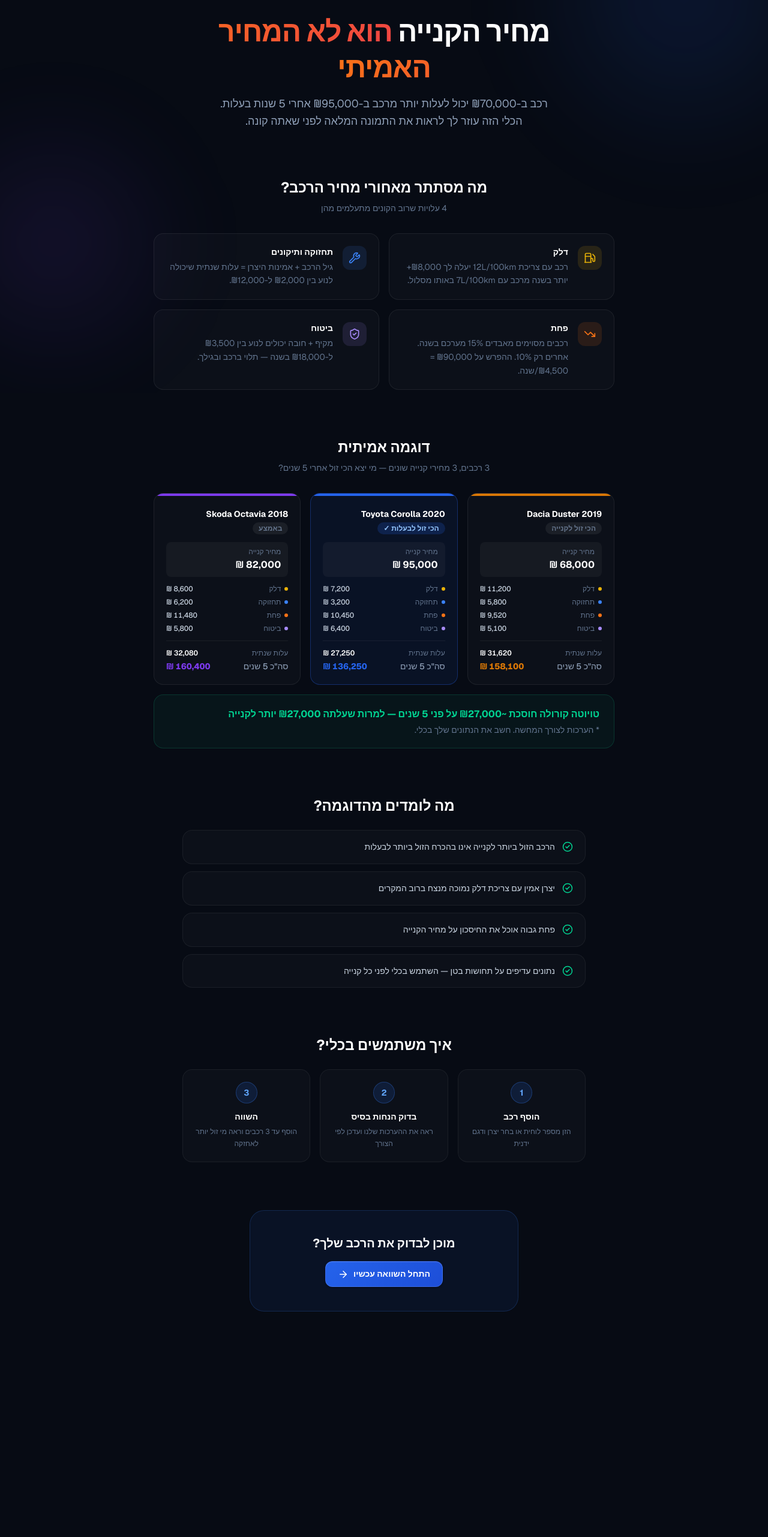
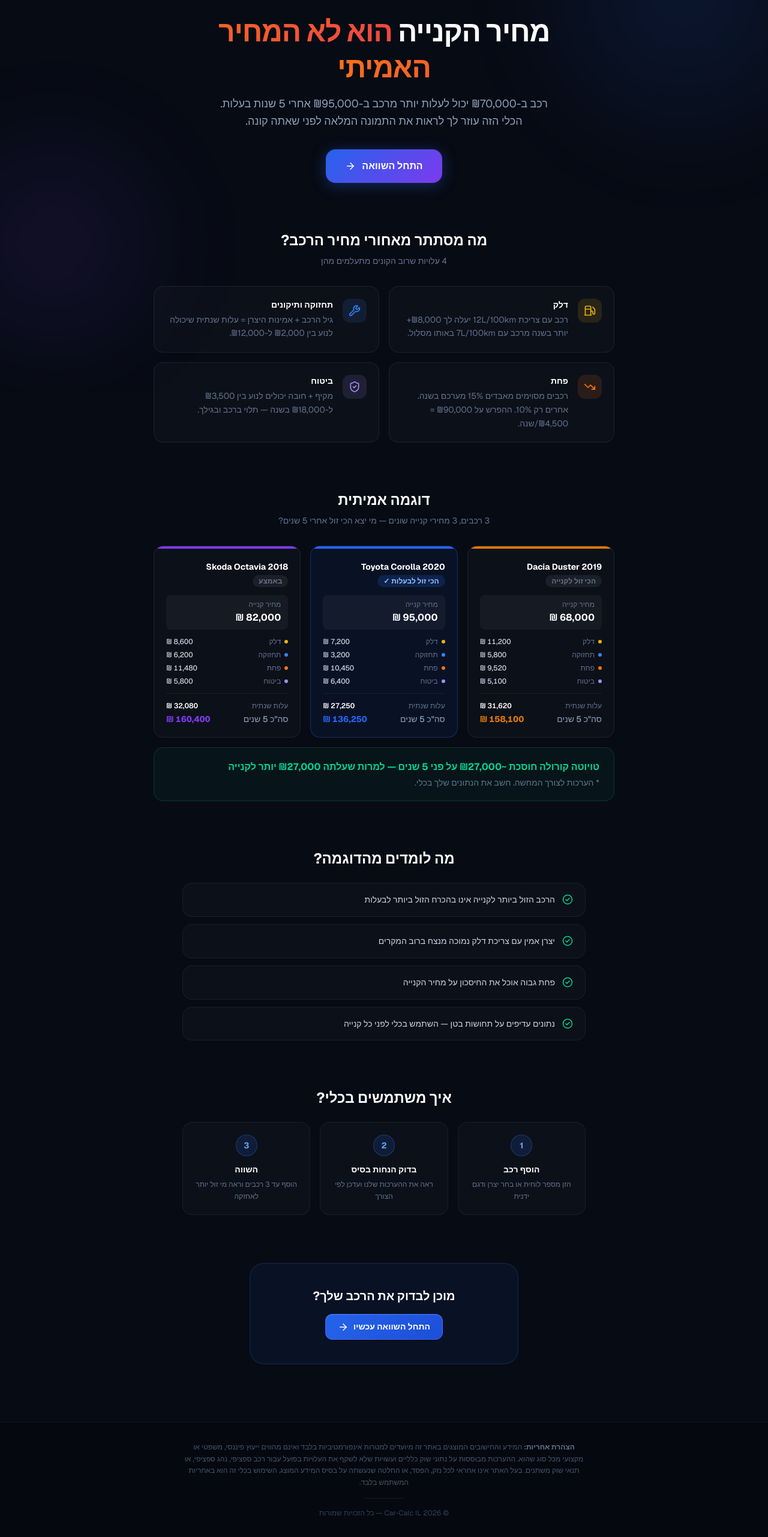
Before and after one commit to alonisster/car-calc, a Next.js app: page / in a window 1280 px wide. Shown: the part 145-2708 px from the top of the page at 60% size. Before the commit the page ends 2428 px from the top, so only its background shows below. Built offline with nearby package versions, Linux system fonts and the light colour scheme; no server answers.

Commit message:
improve stuff

```diff
--- a/src/app/layout.tsx
+++ b/src/app/layout.tsx
@@ -2,6 +2,7 @@ import type { Metadata } from "next";
 import { Geist, Geist_Mono } from "next/font/google";
 import "./globals.css";
 import { LanguageProvider } from "@/contexts/LanguageContext";
+import SiteFooter from "@/components/SiteFooter";
 
 const geistSans = Geist({
   variable: "--font-geist-sans",
@@ -31,7 +32,10 @@ export default function RootLayout({
       className={`${geistSans.variable} ${geistMono.variable} h-full antialiased`}
     >
       <body className="min-h-full flex flex-col">
-        <LanguageProvider>{children}</LanguageProvider>
+        <LanguageProvider>
+          {children}
+          <SiteFooter />
+        </LanguageProvider>
       </body>
     </html>
   );
--- a/src/app/page.tsx
+++ b/src/app/page.tsx
@@ -95,9 +95,17 @@ export default function HomePage() {
               {t("guideHeroGradient")}
             </span>
           </h1>
-          <p className="text-slate-400 text-lg leading-relaxed max-w-xl mx-auto">
+          <p className="text-slate-400 text-lg leading-relaxed max-w-xl mx-auto mb-8">
             {t("guideHeroSub")}
           </p>
+          <Link href="/compare"
+            className="inline-flex items-center gap-2.5 px-8 py-4 rounded-2xl text-base font-bold transition-all duration-200"
+            style={{ background: "linear-gradient(135deg,#2563eb,#7c3aed)", color: "#fff", boxShadow: "0 4px 24px rgba(37,99,235,0.35)" }}
+            onMouseEnter={(e) => (e.currentTarget.style.boxShadow = "0 6px 32px rgba(37,99,235,0.55)")}
+            onMouseLeave={(e) => (e.currentTarget.style.boxShadow = "0 4px 24px rgba(37,99,235,0.35)")}>
+            {lang === "he" ? "התחל השוואה" : "Start Comparing"}
+            <ArrowRight size={18} />
+          </Link>
         </section>
 
         {/* ── Hidden costs ──────────────────────────────────────────────────── */}
--- /dev/null
+++ b/src/components/SiteFooter.tsx
@@ -0,0 +1,48 @@
+"use client";
+
+import { useLang } from "@/contexts/LanguageContext";
+
+export default function SiteFooter() {
+  const { lang } = useLang();
+  const year = new Date().getFullYear();
+
+  return (
+    <footer
+      className="w-full mt-auto px-4 py-8"
+      style={{ borderTop: "1px solid rgba(255,255,255,0.05)", background: "rgba(0,0,0,0.25)" }}
+    >
+      <div className="max-w-4xl mx-auto flex flex-col items-center gap-4 text-center">
+
+        {/* Legal disclaimer */}
+        <p className="text-slate-600 text-xs leading-relaxed max-w-2xl">
+          {lang === "he" ? (
+            <>
+              <span className="text-slate-500 font-semibold">הצהרת אחריות: </span>
+              המידע והחישובים המוצגים באתר זה מיועדים למטרות אינפורמטיביות בלבד ואינם מהווים ייעוץ פיננסי, משפטי או מקצועי מכל סוג שהוא.
+              ההערכות מבוססות על נתוני שוק כלליים ועשויות שלא לשקף את העלויות בפועל עבור רכב ספציפי, נהג ספציפי, או תנאי שוק משתנים.
+              בעל האתר אינו אחראי לכל נזק, הפסד, או החלטה שנעשתה על בסיס המידע המוצג. השימוש בכלי זה הוא באחריות המשתמש בלבד.
+            </>
+          ) : (
+            <>
+              <span className="text-slate-500 font-semibold">Disclaimer: </span>
+              The information and calculations presented on this site are for informational purposes only and do not constitute financial, legal, or professional advice of any kind.
+              Estimates are based on general market data and may not reflect actual costs for a specific vehicle, driver, or changing market conditions.
+              The site owner assumes no responsibility for any damage, loss, or decision made based on the information displayed. Use of this tool is at the user&apos;s own risk.
+            </>
+          )}
+        </p>
+
+        {/* Divider */}
+        <div className="w-16 h-px" style={{ background: "rgba(255,255,255,0.07)" }} />
+
+        {/* Copyright */}
+        <p className="text-slate-700 text-xs">
+          {lang === "he"
+            ? `© ${year} Car-Calc IL — כל הזכויות שמורות`
+            : `© ${year} Car-Calc IL — All rights reserved`}
+        </p>
+
+      </div>
+    </footer>
+  );
+}
```
